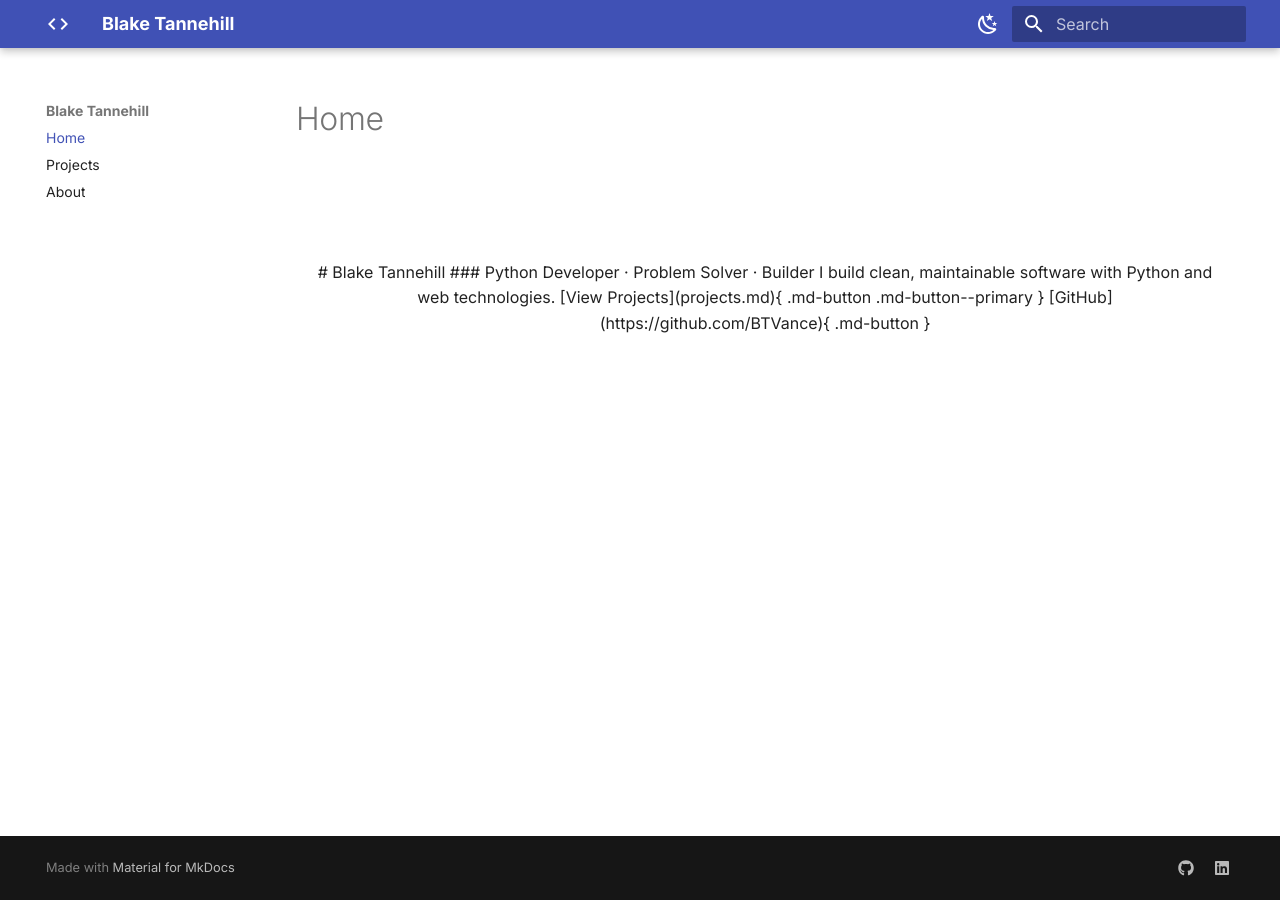
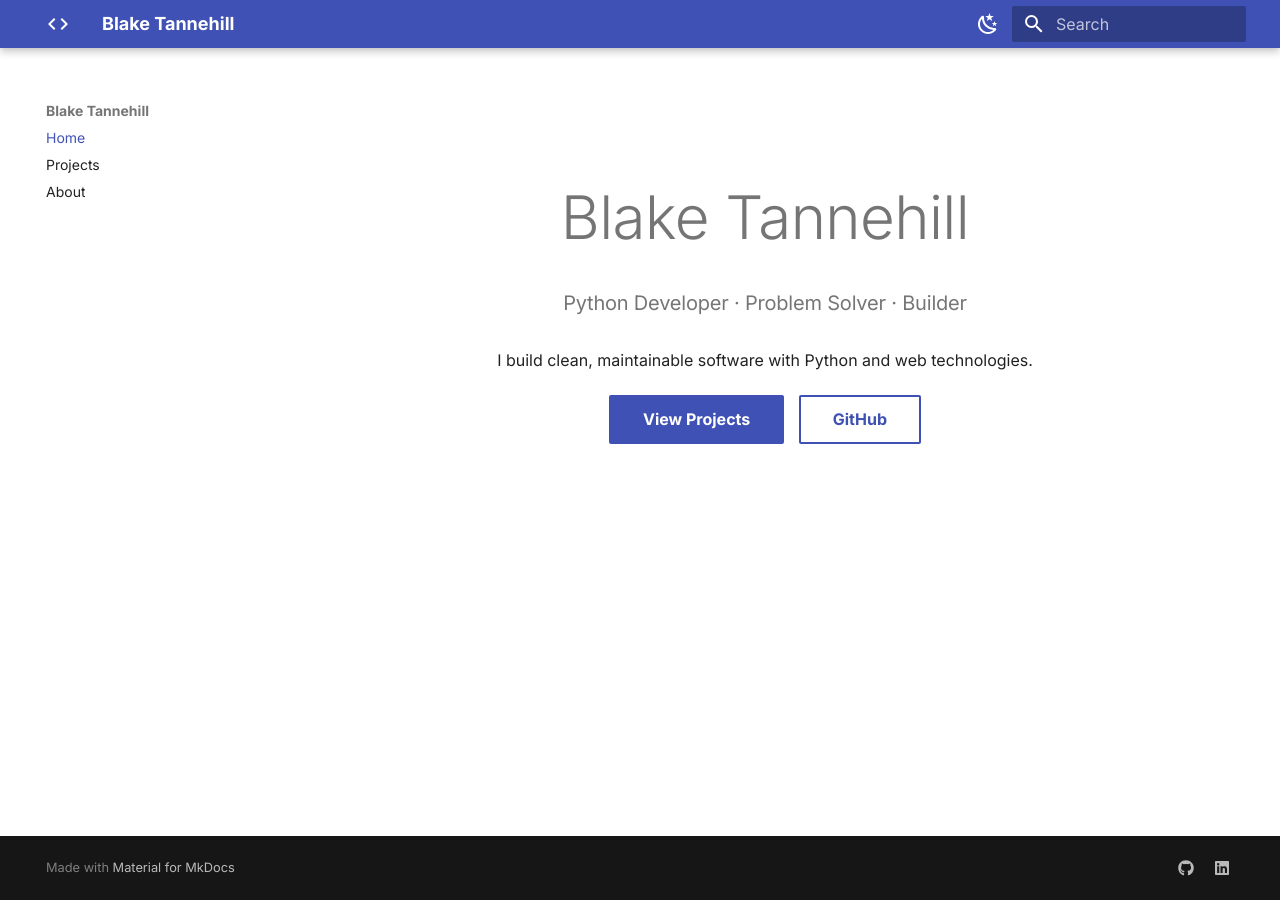
Before and after one commit to BTVance/blake-portfolio, an MkDocs documentation site: the page built from docs/index.md, in a window 1280 px wide. Built offline with MkDocs 1.6.1 and Material for MkDocs 9.7.7, drawn with Linux system fonts in a browser that asks for light colours.

Commit message:
css styling now formatting correctly

```diff
--- a/docs/index.md
+++ b/docs/index.md
@@ -1,12 +1,11 @@
 <div class="hero">
 
-# Blake Tannehill
+<h1>Blake Tannehill</h1>
+<h3>Python Developer · Problem Solver · Builder</h3>
 
-### Python Developer · Problem Solver · Builder
+<p>I build clean, maintainable software with Python and web technologies.</p>
 
-I build clean, maintainable software with Python and web technologies.
-
-[View Projects](projects.md){ .md-button .md-button--primary }
-[GitHub](https://github.com/BTVance){ .md-button }
+<a href="projects/" class="md-button md-button--primary">View Projects</a>
+<a href="https://github.com/BTVance" class="md-button">GitHub</a>
 
 </div>
--- a/docs/projects.md
+++ b/docs/projects.md
@@ -2,24 +2,21 @@
 
 <div class="project-grid">
 
-<div class="project-card">
+  <div class="project-card">
 
-## Portfolio Website
-**Tech:** Python, MkDocs, Markdown
+    <h2>Portfolio Website</h2>
+    <p><strong>Tech:</strong> Python, MkDocs, Markdown</p>
+    <p>A clean, static portfolio site built with Python tooling.</p>
+    <a href="https://github.com/BTVance/blake-portfolio" class="md-button md-button--primary">View Code</a>
 
-A clean, static portfolio site built with Python tooling.
+  </div>
 
-[View Code](https://github.com/BTVance/blake-portfolio)
+  <div class="project-card">
+
+    <h2>Future Project</h2>
+    <p><strong>Tech:</strong> Python</p>
+    <p>Description coming soon.</p>
+
+  </div>
 
 </div>
-
-<div class="project-card">
-
-## Future Project
-**Tech:** Python
-
-Description coming soon.
-
-</div>
-
-</div>
--- a/mkdocs.yml
+++ b/mkdocs.yml
@@ -34,7 +34,7 @@ theme:
 
 nav:
   - Home: index.md
-  - Projects: projects/
+  - Projects: projects.md
   - About: about.md
 
 markdown_extensions:
```
Also changed, not shown: site/about/index.html, site/index.html, site/projects/index.html, site/search/search_index.json, site/sitemap.xml, 1 other file.
